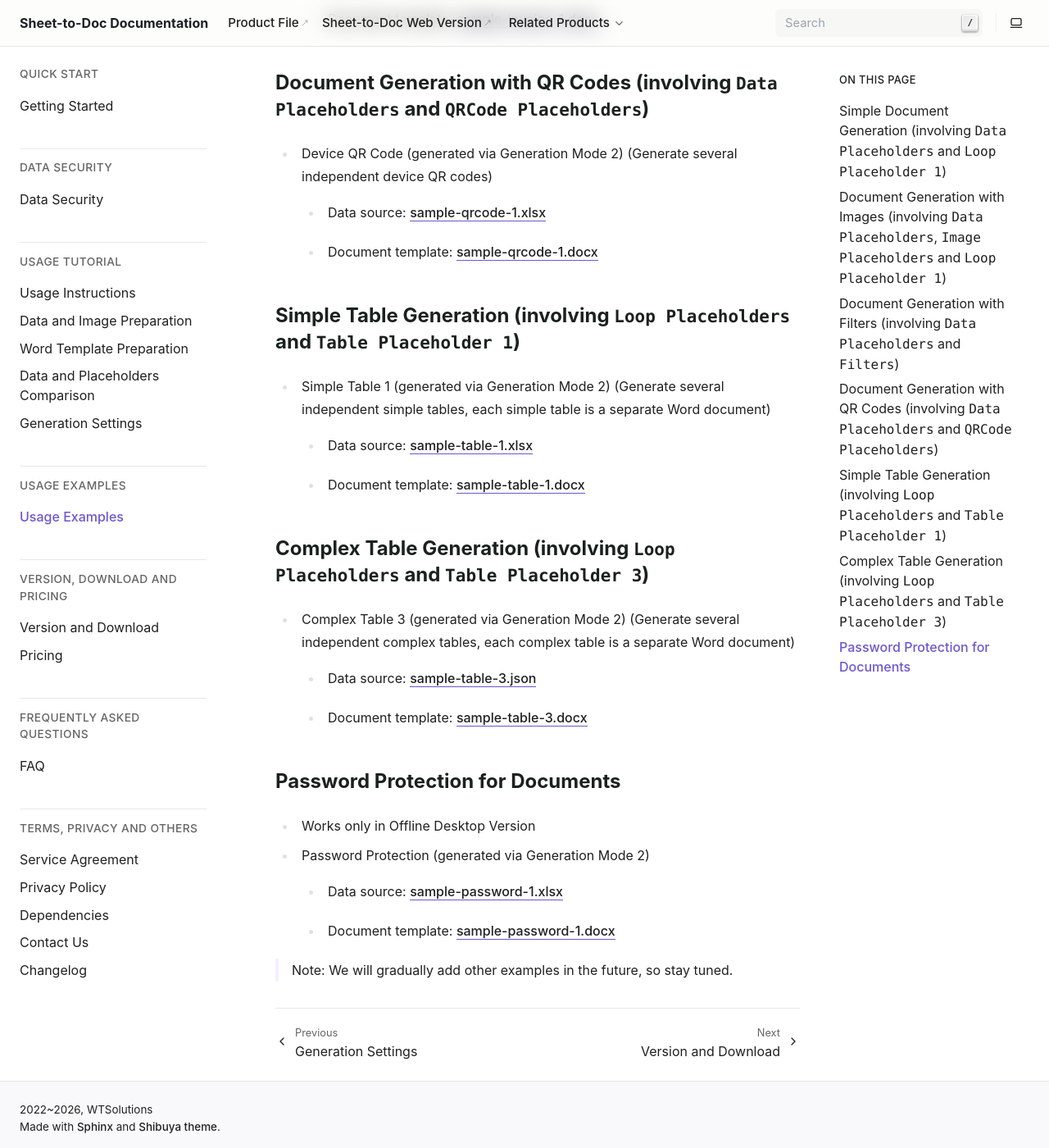
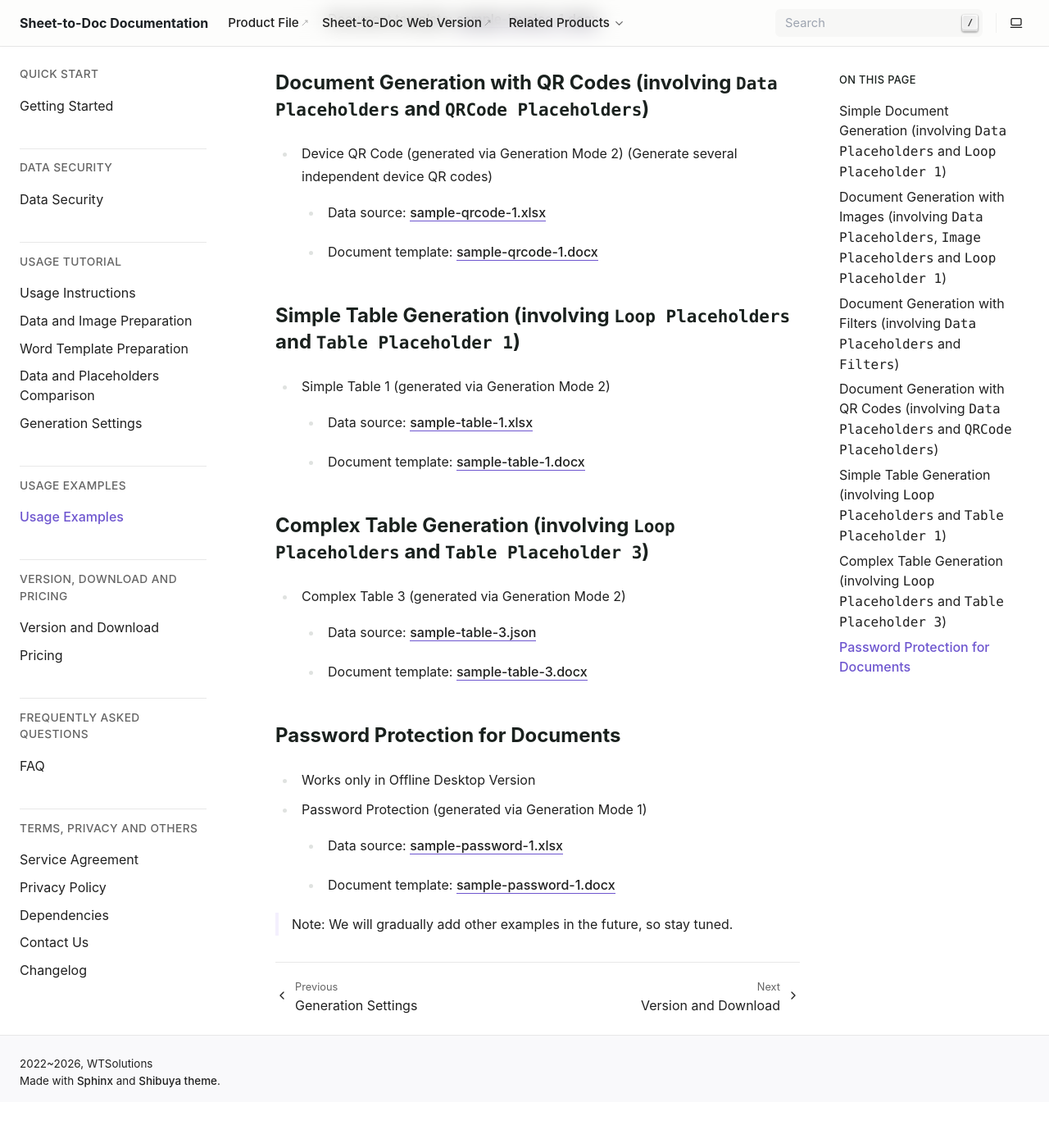
Before and after one commit to he-yang/sheet-to-doc, a Sphinx documentation site: the page built from source/Examples.md, in a window 1280 px wide and 1400 px high, scrolled down 2936 px. Shown: the whole window at 82% size. Built offline with Sphinx 7.4.7, drawn with Linux system fonts in a browser that asks for light colours; after the commit the page ends 4280 px from its top, so only the background shows below that.

Commit message:
update examples

```diff
--- a/source/Examples.md
+++ b/source/Examples.md
@@ -75,14 +75,14 @@ When you encounter questions while preparing your own document templates, you ca
 
 ## Simple Table Generation (involving `Loop Placeholders` and `Table Placeholder 1`)
 
-- Simple Table 1 (generated via Generation Mode 2) (Generate several independent simple tables, each simple table is a separate Word document)
+- Simple Table 1 (generated via Generation Mode 2)
    - Data source: [sample-table-1.xlsx](./_static/sample-table-1.xlsx)
    - Document template: [sample-table-1.docx](./_static/sample-table-1.docx)
 
 
 ## Complex Table Generation (involving `Loop Placeholders` and `Table Placeholder 3`)
 
-- Complex Table 3 (generated via Generation Mode 2) (Generate several independent complex tables, each complex table is a separate Word document)
+- Complex Table 3 (generated via Generation Mode 2)
 
    - Data source: [sample-table-3.json](./_static/sample-table-3.json)
    - Document template: [sample-table-3.docx](./_static/sample-table-3.docx)
@@ -92,7 +92,7 @@ When you encounter questions while preparing your own document templates, you ca
 ## Password Protection for Documents
 
 - Works only in Offline Desktop Version
-- Password Protection (generated via Generation Mode 2)
+- Password Protection (generated via Generation Mode 1)
    - Data source: [sample-password-1.xlsx](./_static/sample-password-1.xlsx)
    - Document template: [sample-password-1.docx](./_static/sample-password-1.docx)
 
```
